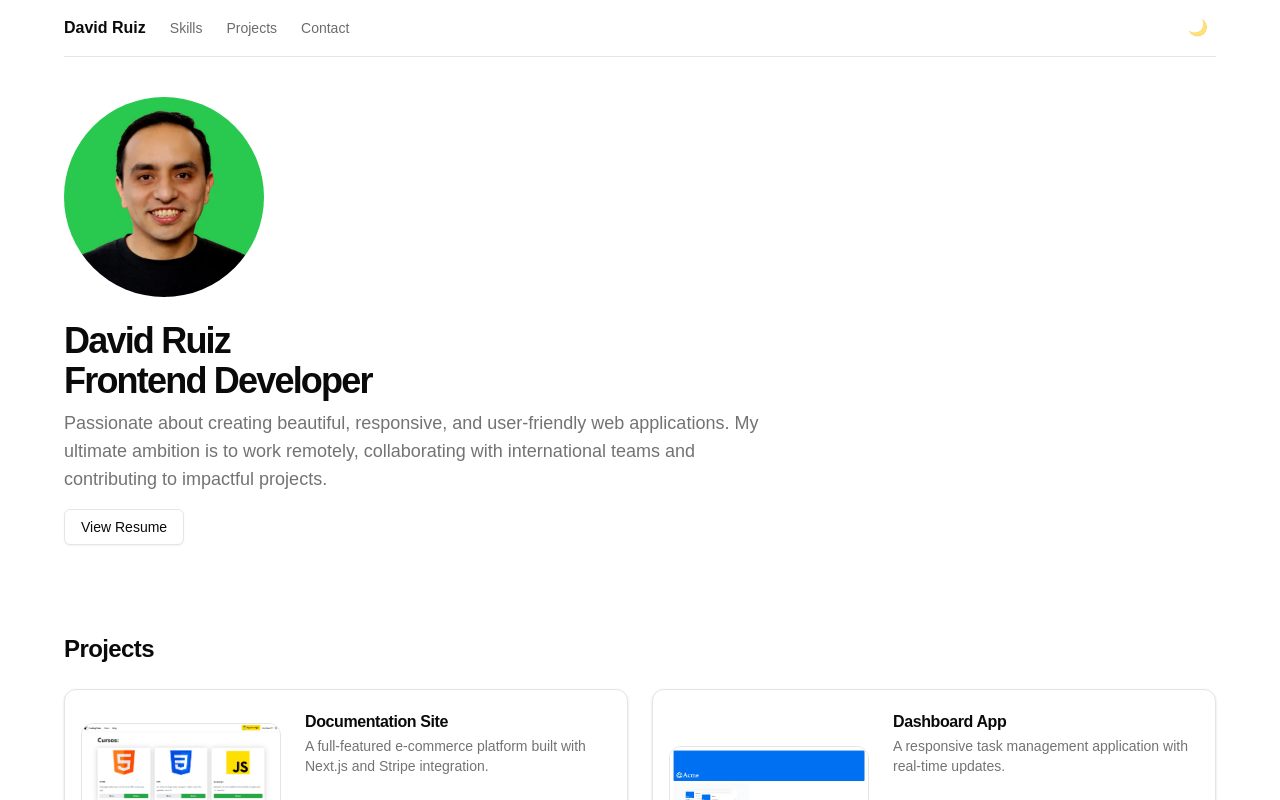
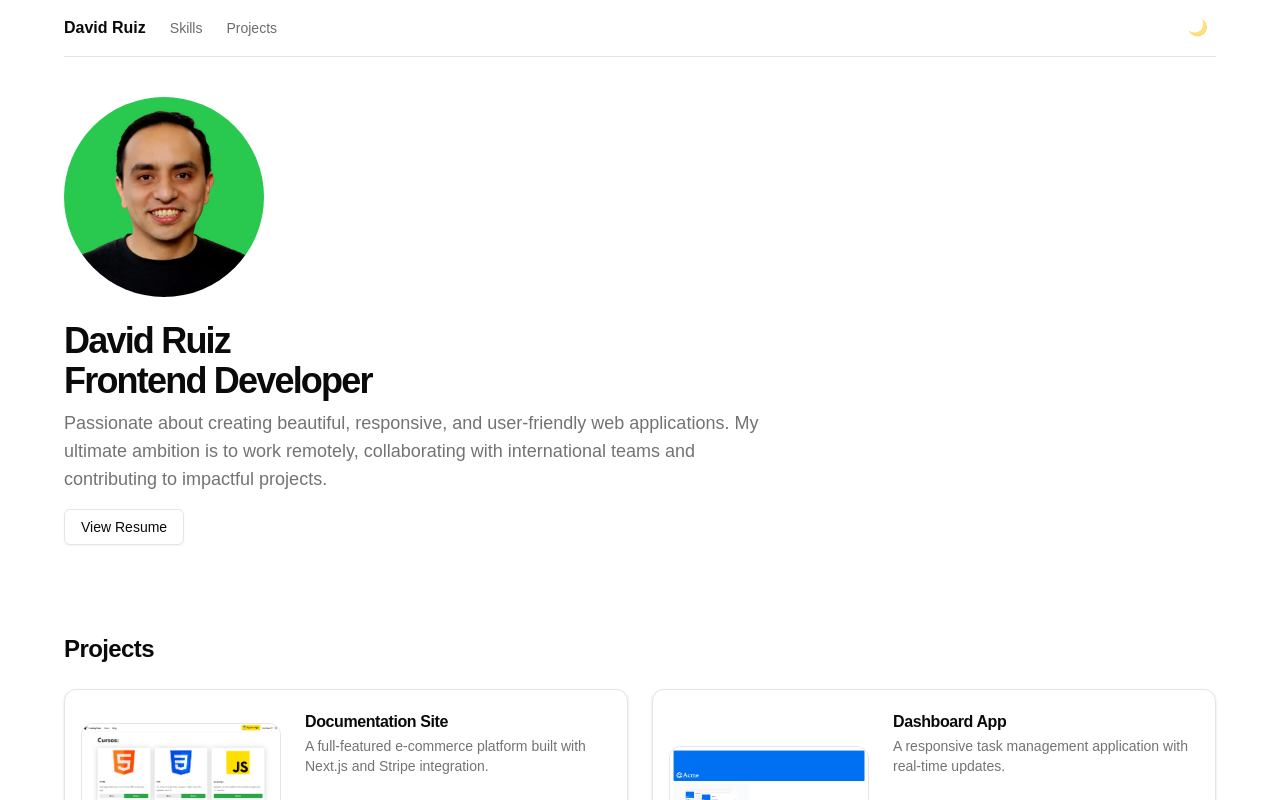
Before and after one commit to Davichobits/Portfolio-David-Ruiz, a Next.js app: page / in a window 1280 px wide. Shown: the top 800 px of the page. Built offline with nearby package versions, Linux system fonts and the light colour scheme.

Commit message:
Contact link from navbar deleted

```diff
--- a/components/header.tsx
+++ b/components/header.tsx
@@ -15,9 +15,9 @@ export function Header() {
             <a className="transition-colors hover:text-foreground/80 text-foreground/60" href="#projects">
               Projects
             </a>
-            <a className="transition-colors hover:text-foreground/80 text-foreground/60" href="#contact">
+            {/* <a className="transition-colors hover:text-foreground/80 text-foreground/60" href="#contact">
               Contact
-            </a>
+            </a> */}
           </nav>
         </div>
         <div className="flex flex-1 items-center justify-between space-x-2 md:justify-end">
```
